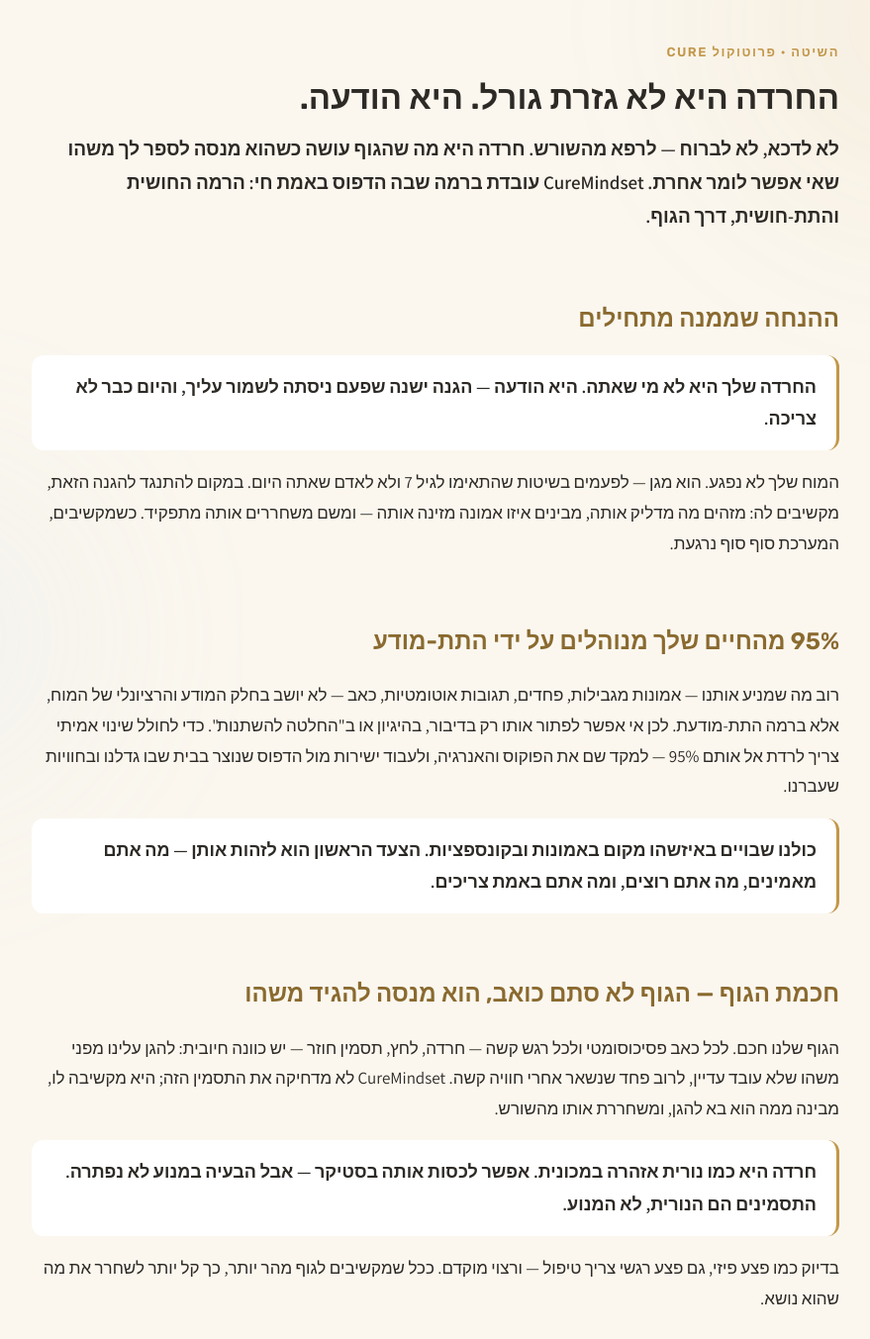
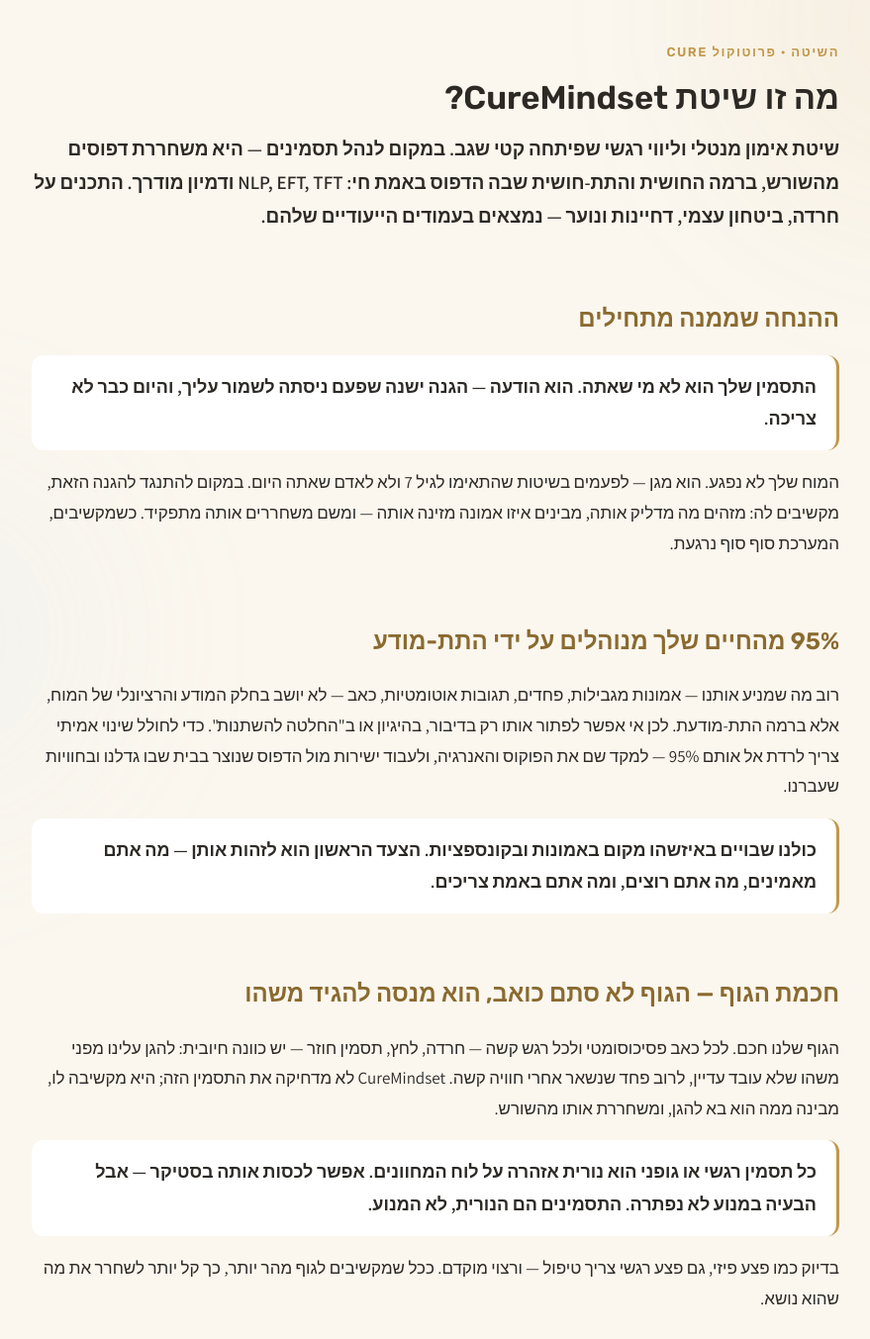
Before and after one commit to ketylive8-arch/CUREMINDSETheraphy, a website: page method.html in a window 1280 px wide. Shown: the part 80-1433 px from the top of the page at 99% size, without its empty margins (200-1079 px from the left). Drawn offline with Linux system fonts and the light colour scheme.

Commit message:
השיטה חוזרת להסביר על CureMindset (לא חרדה); אודות המטפלת

```diff
--- a/method.html
+++ b/method.html
@@ -11,7 +11,7 @@
 <meta property="og:type" content="article" />
 <meta property="og:site_name" content="CURE MINDSET · קטי שגב" />
 <meta property="og:title" content="שיטת CureMindset — פרוטוקול CURE בן ארבעה שלבים" />
-<meta property="og:description" content="החרדה היא לא גזרת גורל — היא הודעה. עבודת עומק עם NLP, EFT ו-TFT ברמה שבה הדפוס באמת חי: דרך הגוף." />
+<meta property="og:description" content="שיטת CureMindset של קטי שגב — שחרור דפוסים מהשורש ברמה החושית והתת-חושית: NLP, EFT, TFT ודמיון מודרך." />
 <meta property="og:url" content="https://www.ketysegev.com/method" />
 <meta property="og:image" content="https://www.ketysegev.com/images/brand-transformation.jpg" />
 <meta property="og:locale" content="he_IL" />
@@ -96,13 +96,13 @@
 <main class="wrap">
   <section class="hero">
     <p class="eyebrow">השיטה · פרוטוקול CURE</p>
-    <h1>החרדה היא לא גזרת גורל. היא הודעה.</h1>
-    <p class="lead">לא לדכא, לא לברוח — לרפא מהשורש. חרדה היא מה שהגוף עושה כשהוא מנסה לספר לך משהו שאי אפשר לומר אחרת. CureMindset עובדת ברמה שבה הדפוס באמת חי: הרמה החושית והתת-חושית, דרך הגוף.</p>
+    <h1>מה זו שיטת CureMindset?</h1>
+    <p class="lead">שיטת אימון מנטלי וליווי רגשי שפיתחה קטי שגב. במקום לנהל תסמינים — היא משחררת דפוסים מהשורש, ברמה החושית והתת-חושית שבה הדפוס באמת חי: NLP, EFT, TFT ודמיון מודרך. התכנים על חרדה, ביטחון עצמי, דחיינות ונוער — נמצאים בעמודים הייעודיים שלהם.</p>
   </section>
 
   <section class="blk">
     <h2>ההנחה שממנה מתחילים</h2>
-    <div class="quote">החרדה שלך היא לא מי שאתה. היא הודעה — הגנה ישנה שפעם ניסתה לשמור עליך, והיום כבר לא צריכה.</div>
+    <div class="quote">התסמין שלך הוא לא מי שאתה. הוא הודעה — הגנה ישנה שפעם ניסתה לשמור עליך, והיום כבר לא צריכה.</div>
     <p>המוח שלך לא נפגע. הוא מגן — לפעמים בשיטות שהתאימו לגיל 7 ולא לאדם שאתה היום. במקום להתנגד להגנה הזאת, מקשיבים לה: מזהים מה מדליק אותה, מבינים איזו אמונה מזינה אותה — ומשם משחררים אותה מתפקיד. כשמקשיבים, המערכת סוף סוף נרגעת.</p>
   </section>
 
@@ -115,7 +115,7 @@
   <section class="blk">
     <h2>חכמת הגוף — הגוף לא סתם כואב, הוא מנסה להגיד משהו</h2>
     <p>הגוף שלנו חכם. לכל כאב פסיכוסומטי ולכל רגש קשה — חרדה, לחץ, תסמין חוזר — יש כוונה חיובית: להגן עלינו מפני משהו שלא עובד עדיין, לרוב פחד שנשאר אחרי חוויה קשה. CureMindset לא מדחיקה את התסמין הזה; היא מקשיבה לו, מבינה ממה הוא בא להגן, ומשחררת אותו מהשורש.</p>
-    <div class="quote">חרדה היא כמו נורית אזהרה במכונית. אפשר לכסות אותה בסטיקר — אבל הבעיה במנוע לא נפתרה. התסמינים הם הנורית, לא המנוע.</div>
+    <div class="quote">כל תסמין רגשי או גופני הוא נורית אזהרה על לוח המחוונים. אפשר לכסות אותה בסטיקר — אבל הבעיה במנוע לא נפתרה. התסמינים הם הנורית, לא המנוע.</div>
     <p>בדיוק כמו פצע פיזי, גם פצע רגשי צריך טיפול — ורצוי מוקדם. ככל שמקשיבים לגוף מהר יותר, כך קל יותר לשחרר את מה שהוא נושא.</p>
   </section>
 
```
Also changed, not shown: about.html (+2 -2 lines).
